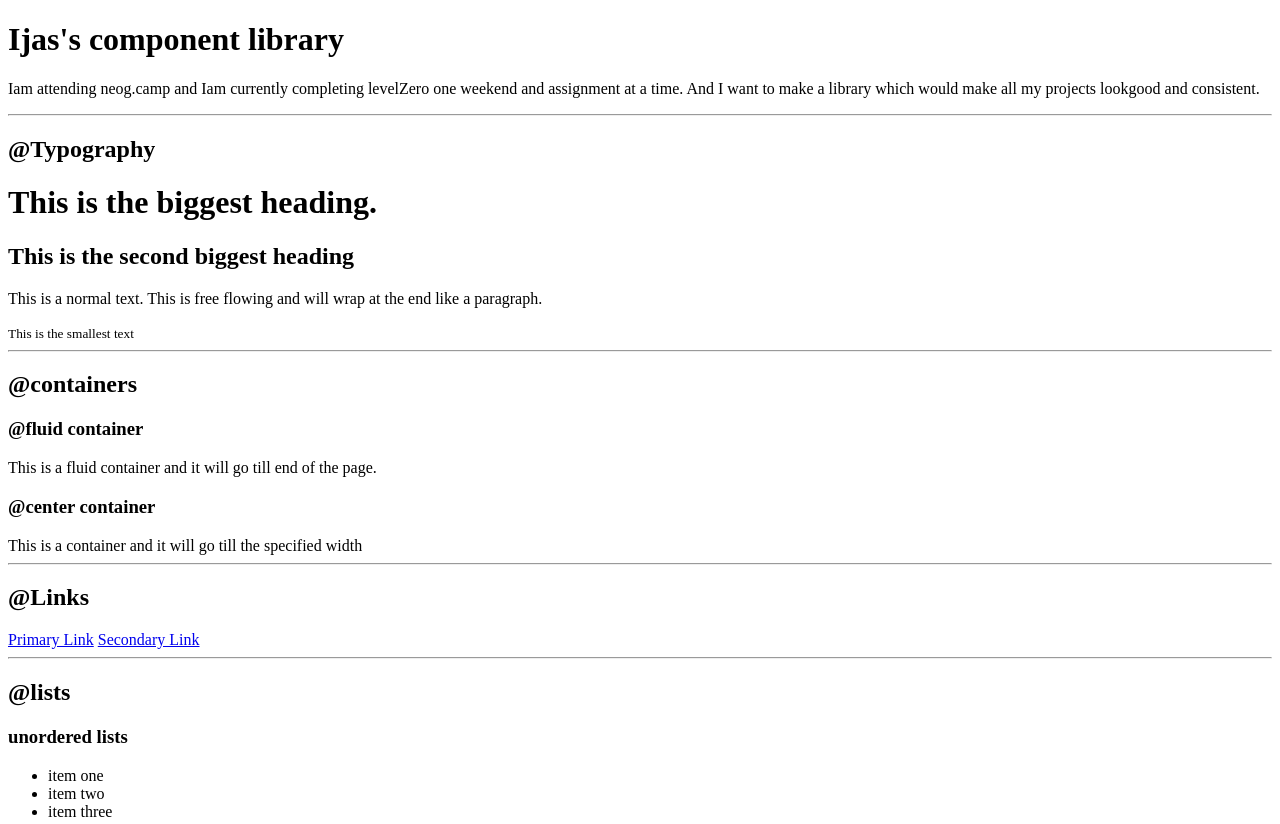
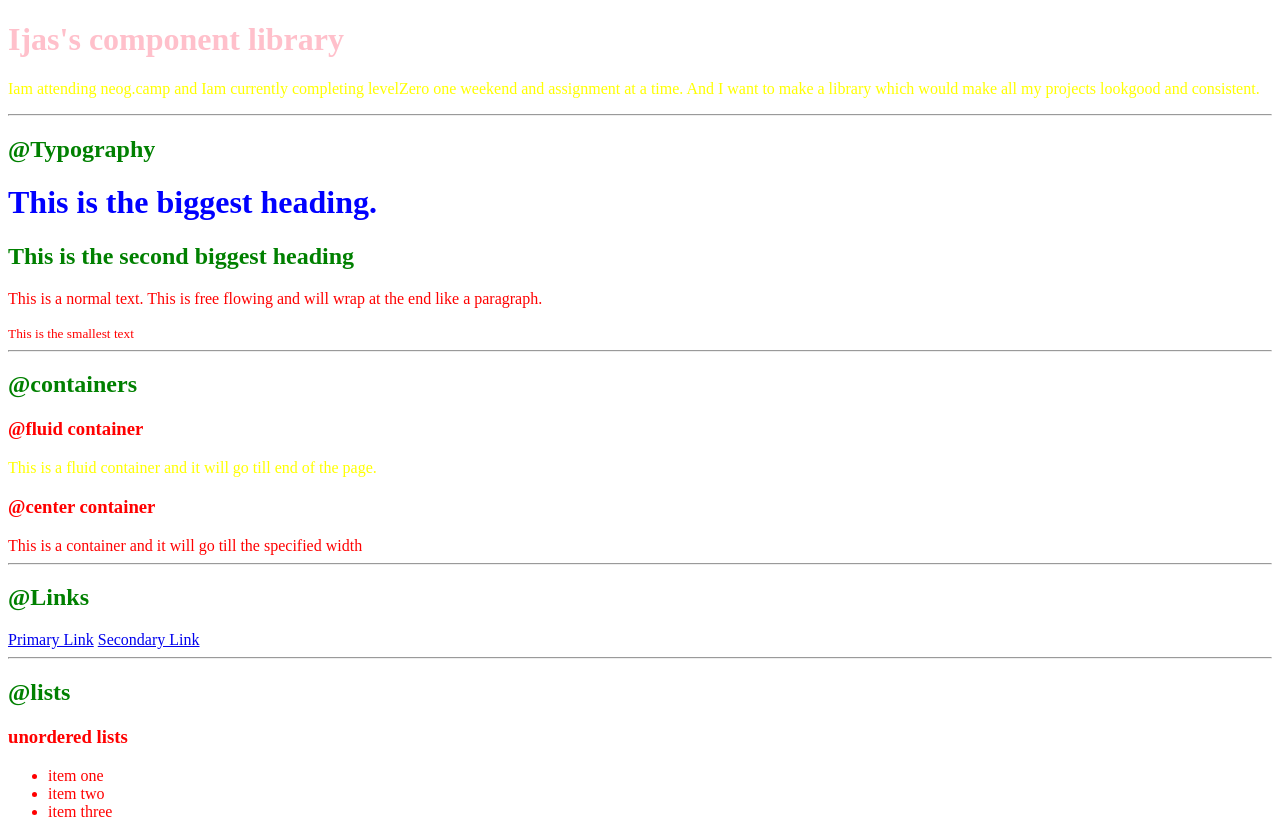
Before and after one commit to iamijas14/MyPortfolio, a plain HTML site: page index.html in a window 1280 px wide. Shown: the top 824 px of the page. Drawn offline with Linux system fonts and the light colour scheme.

Commit message:
css: practice

```diff
--- a/index.html
+++ b/index.html
@@ -5,12 +5,13 @@
     <meta charset="UTF-8">
     <meta name="viewport" content="width=device-width, initial-scale=1.0">
     <title>Document</title>
+    <link href="styles.css" rel="stylesheet"/>
 </head>
 
 <body>
-    <h1>Ijas's component library</h1>
+    <h1 id="lib-header">Ijas's component library</h1>
 
-    <p>Iam attending neog.camp and Iam currently completing levelZero one weekend and assignment at a time. And I want
+    <p class="para" >Iam attending neog.camp and Iam currently completing levelZero one weekend and assignment at a time. And I want
         to make a library which would make all my projects lookgood and consistent.</p>
 
     <hr>
@@ -28,7 +29,7 @@
     <h2>@containers</h2>
 
     <h3>@fluid container</h3>
-    <div>This is a fluid container and it will go till end of the page.</div>
+    <div class="para" >This is a fluid container and it will go till end of the page.</div>
 
     <h3>@center container</h3>
     <div>This is a container and it will go till the specified width</div>
--- /dev/null
+++ b/styles.css
@@ -0,0 +1,19 @@
+body{
+    color: red;
+}
+
+h1{
+    color: blue;
+}
+
+h2{
+    color: green;
+}
+
+#lib-header{
+    color: pink;
+}
+
+.para{
+    color:yellow;
+}
```
Also changed, not shown: images/styles.css (deleted).
